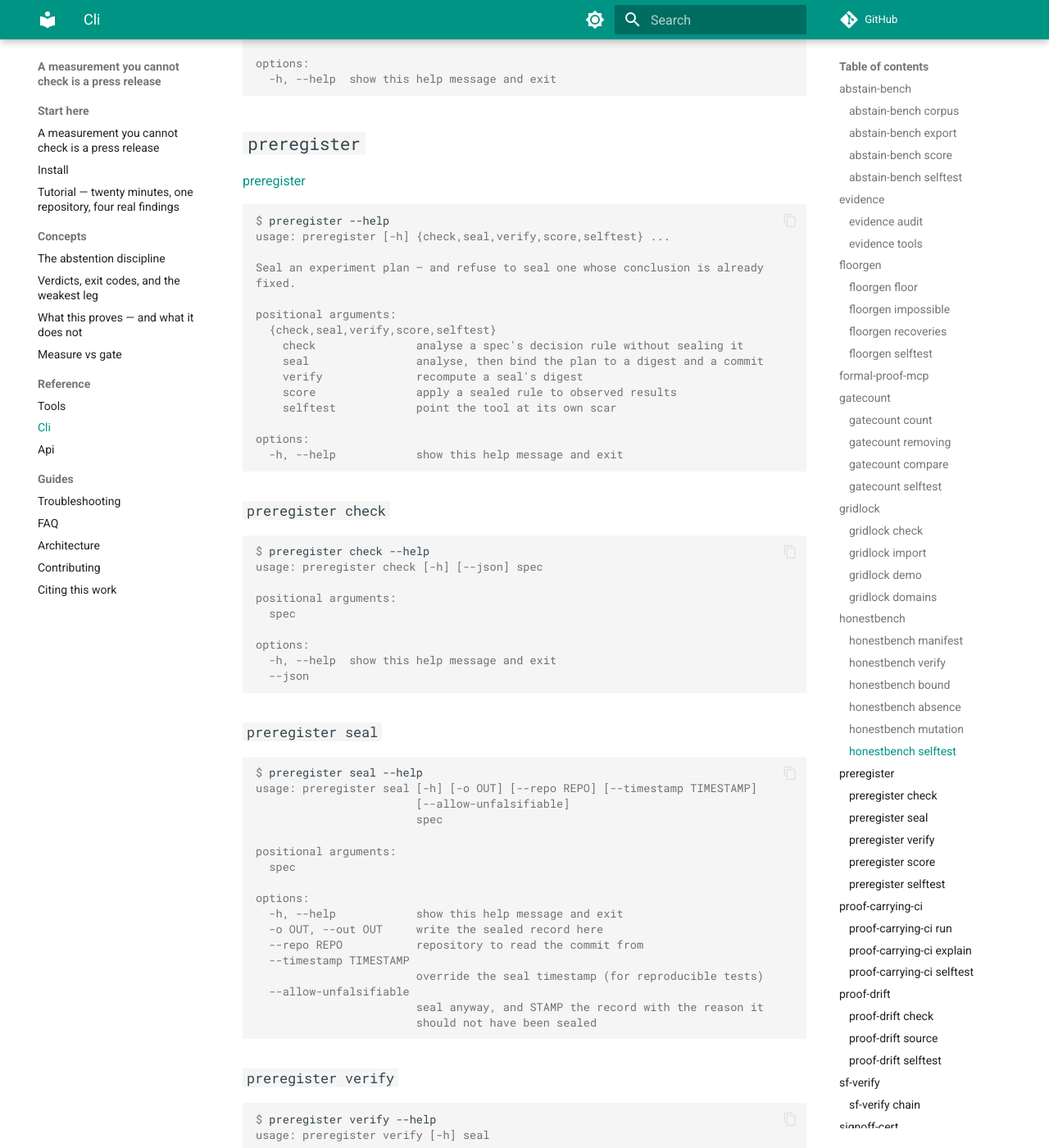
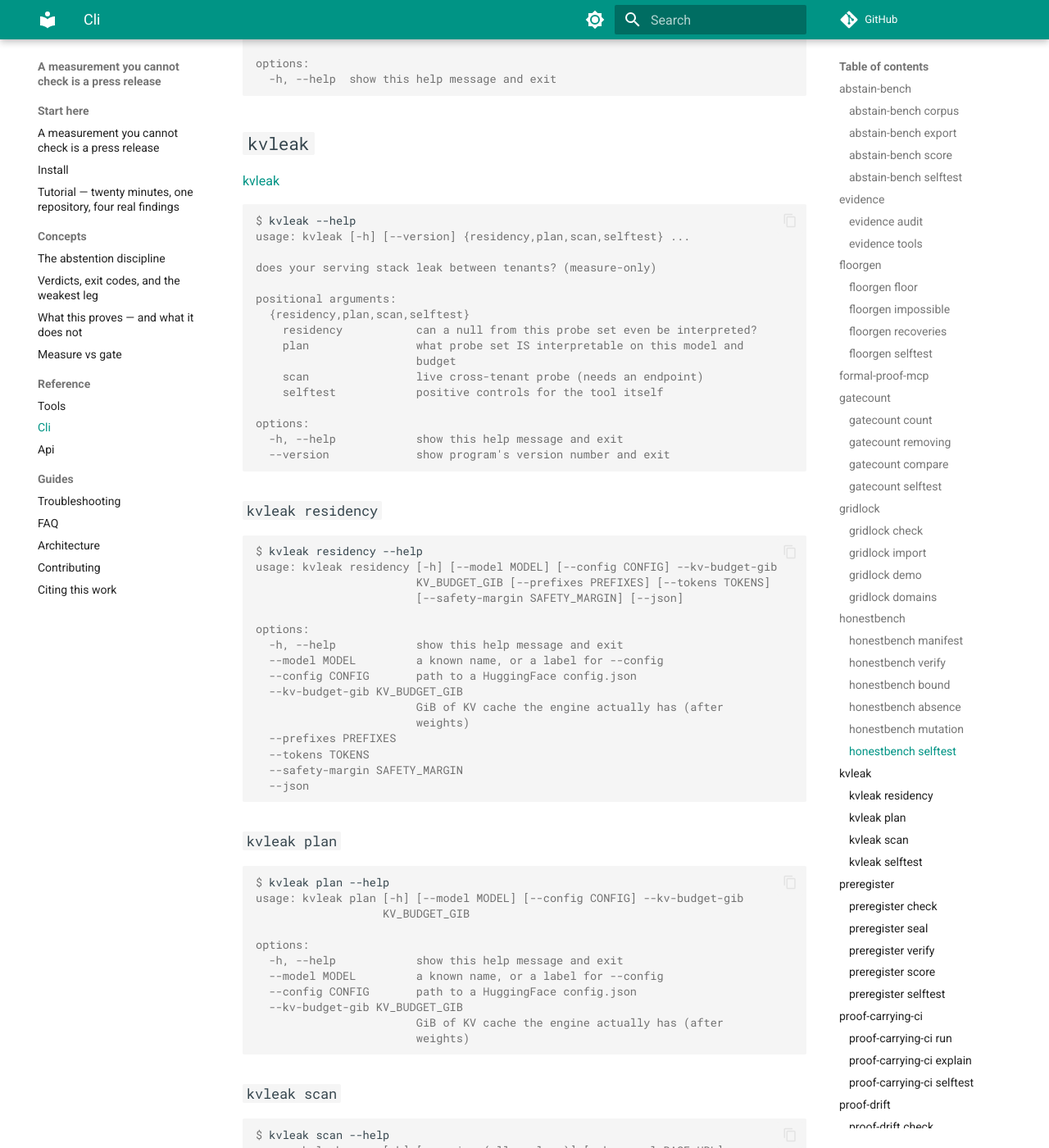
Before and after one commit to nickharris808/evidence-docs, an MkDocs documentation site: the page built from docs/reference/cli.md, in a window 1280 px wide and 1400 px high, scrolled down 9951 px. Shown: the whole window at 82% size. Built offline with MkDocs 1.6.1 and Material for MkDocs 9.7.7, drawn with Linux system fonts in a browser that asks for light colours; comment, search, counter and statistics services are not loaded; some of the changed text lies outside the part shown.

Commit message:
docs: regenerate reference after README pass
Co-Authored-By: Claude Opus 5 <noreply@anthropic.com>

````diff
--- a/docs/reference/cli.md
+++ b/docs/reference/cli.md
@@ -516,6 +516,92 @@ options:
 ```
 
 
+## `kvleak`
+
+[kvleak](https://github.com/nickharris808/kvleak)
+
+```console
+$ kvleak --help
+usage: kvleak [-h] [--version] {residency,plan,scan,selftest} ...
+
+does your serving stack leak between tenants? (measure-only)
+
+positional arguments:
+  {residency,plan,scan,selftest}
+    residency           can a null from this probe set even be interpreted?
+    plan                what probe set IS interpretable on this model and
+                        budget
+    scan                live cross-tenant probe (needs an endpoint)
+    selftest            positive controls for the tool itself
+
+options:
+  -h, --help            show this help message and exit
+  --version             show program's version number and exit
+```
+
+### `kvleak residency`
+
+```console
+$ kvleak residency --help
+usage: kvleak residency [-h] [--model MODEL] [--config CONFIG] --kv-budget-gib
+                        KV_BUDGET_GIB [--prefixes PREFIXES] [--tokens TOKENS]
+                        [--safety-margin SAFETY_MARGIN] [--json]
+
+options:
+  -h, --help            show this help message and exit
+  --model MODEL         a known name, or a label for --config
+  --config CONFIG       path to a HuggingFace config.json
+  --kv-budget-gib KV_BUDGET_GIB
+                        GiB of KV cache the engine actually has (after
+                        weights)
+  --prefixes PREFIXES
+  --tokens TOKENS
+  --safety-margin SAFETY_MARGIN
+  --json
+```
+
+### `kvleak plan`
+
+```console
+$ kvleak plan --help
+usage: kvleak plan [-h] [--model MODEL] [--config CONFIG] --kv-budget-gib
+                   KV_BUDGET_GIB
+
+options:
+  -h, --help            show this help message and exit
+  --model MODEL         a known name, or a label for --config
+  --config CONFIG       path to a HuggingFace config.json
+  --kv-budget-gib KV_BUDGET_GIB
+                        GiB of KV cache the engine actually has (after
+                        weights)
+```
+
+### `kvleak scan`
+
+```console
+$ kvleak scan --help
+usage: kvleak scan [-h] [--engine {vllm,sglang}] [--base-url BASE_URL]
+                   [--include-unfixed]
+
+options:
+  -h, --help            show this help message and exit
+  --engine {vllm,sglang}
+  --base-url BASE_URL
+  --include-unfixed     enable probe 4, which automates an UNFIXED upstream
+                        defect
+```
+
+### `kvleak selftest`
+
+```console
+$ kvleak selftest --help
+usage: kvleak selftest [-h]
+
+options:
+  -h, --help  show this help message and exit
+```
+
+
 ## `preregister`
 
 [preregister](https://github.com/nickharris808/preregister)
````
Also changed, not shown: other parts of docs/reference/cli.md (+1 -1 lines).
